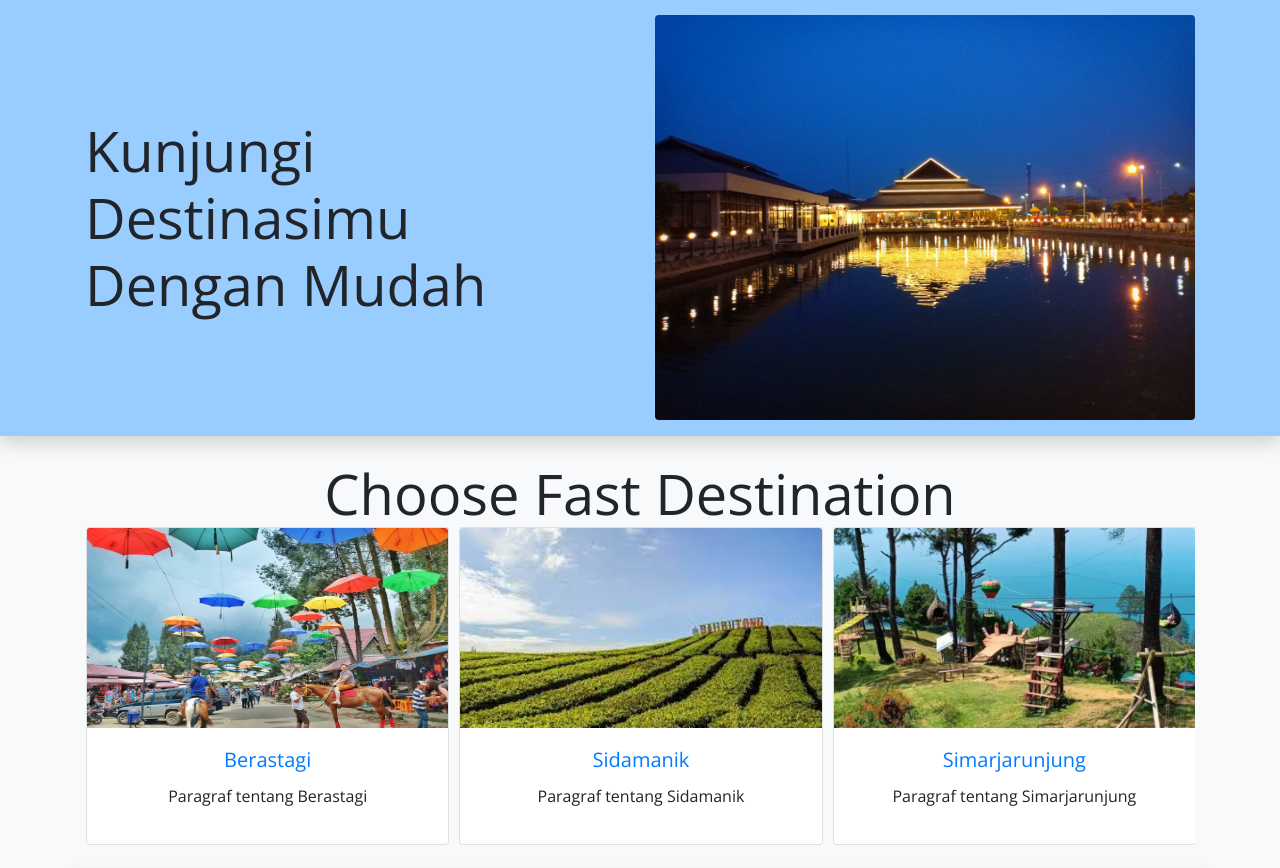
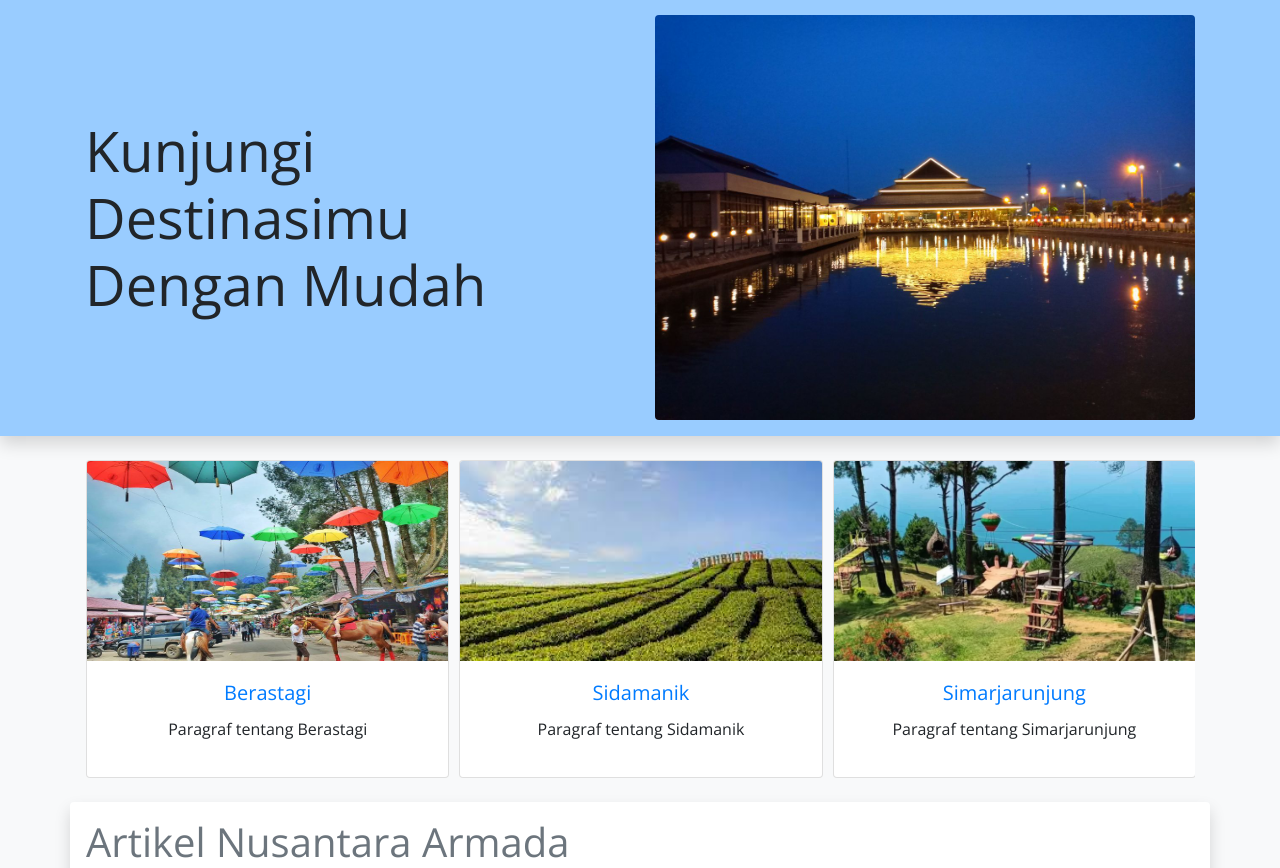
Before and after one commit to 97sultan/nusantara, a Laravel app: page / in a window 1280 px wide. Shown: the part 881-1749 px from the top of the page. Run offline with Laravel 8, Linux system fonts and the light colour scheme; data that the repository does not hold is empty; some libraries are stand-ins or nearby versions.

Commit message:
Update index.blade.php

```diff
--- a/resources/views/index.blade.php
+++ b/resources/views/index.blade.php
@@ -149,7 +149,7 @@
 </div>
 
 <div class="container my-4">
-  <div class="text-center display-4">Choose Fast Destination</div>
+  <!-- <div class="text-center display-4">Choose Fast Destination</div> -->
 
   <div class="owl-destination owl-carousel owl-theme">
       <div class="item">
```
